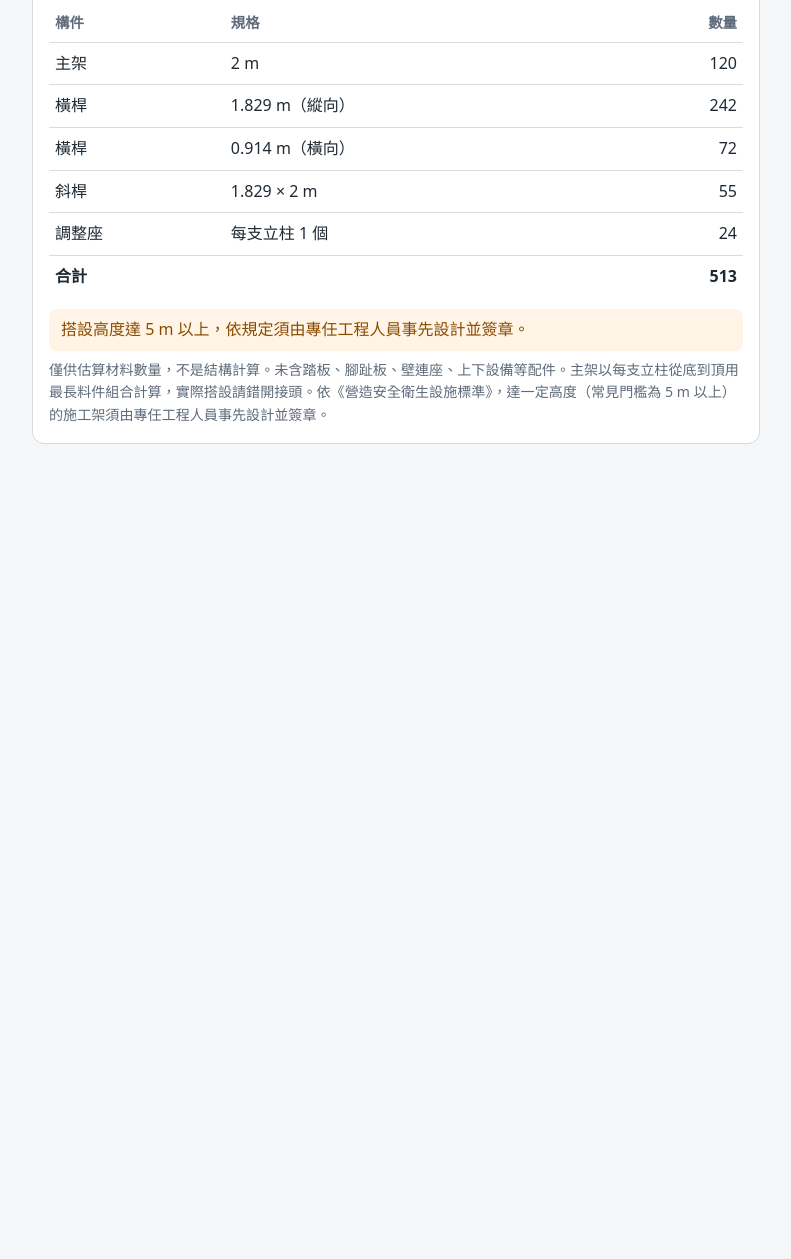
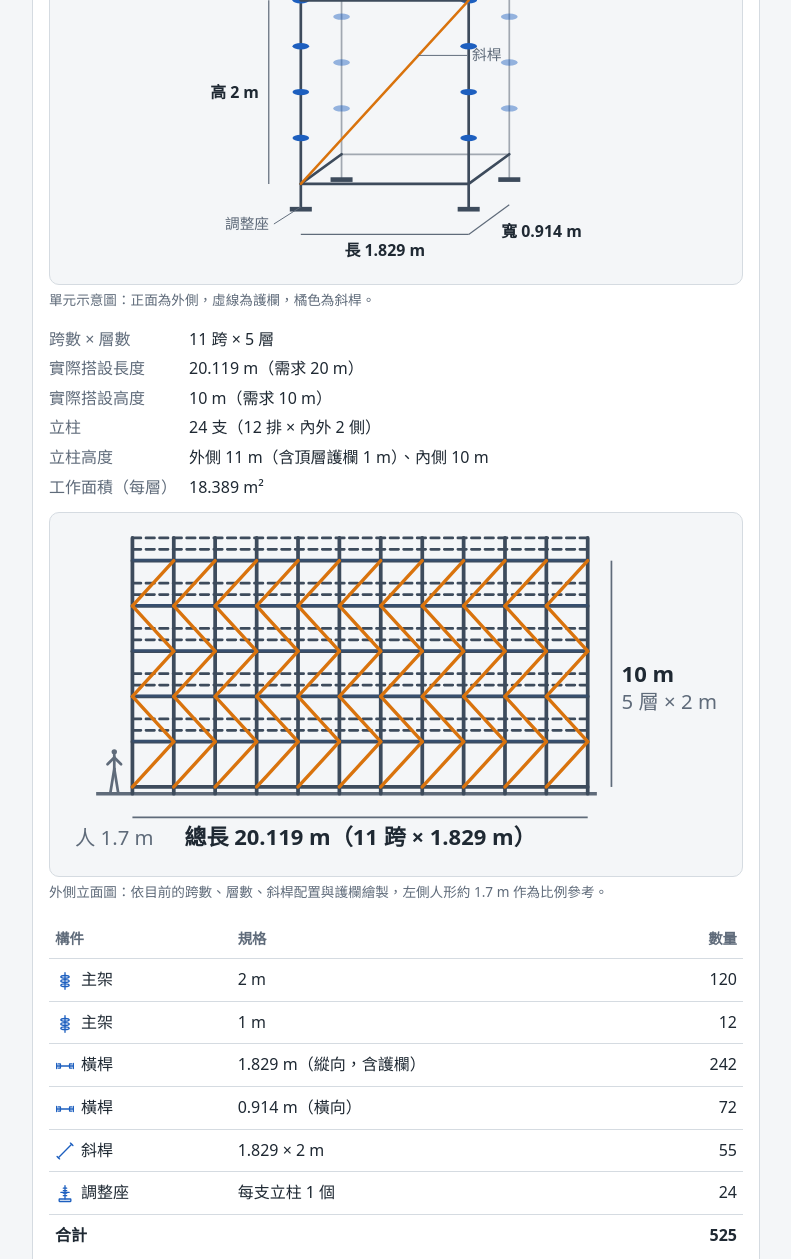
Before and after one commit to www80282002-gif/aaa, a plain HTML site: page scaffold/index.html in a window 1280 px wide. Shown: the part 770-2029 px from the top of the page, without its empty margins (244-1035 px from the left). Before the commit the page ends 1254 px from the top, so only its background shows below. Drawn offline with Linux system fonts and the light colour scheme.

Commit message:
鷹架計算加入示意圖與構件圖示
- 單元立體示意圖與外側立面圖，依輸入即時重畫
- 數量表與構件說明加入構件圖示
- 外側立柱多算 1 m 給頂層護欄；步距 1 m 時護欄不與橫桿重複計算

Co-Authored-By: Claude Opus 5.5 <noreply@anthropic.com>
Claude-Session: https://claude.ai/code/session_01XpQCdMdTtx6wqHmUHRCpiH

```diff
--- a/scaffold/app.js
+++ b/scaffold/app.js
@@ -84,14 +84,17 @@ function showError(msg) {
   el.hidden = !msg;
 }
 
-function addRow(tbody, name, spec, qty, cls) {
+function addRow(tbody, name, spec, qty, cls, icon) {
   const tr = document.createElement('tr');
   if (cls) tr.className = cls;
-  for (const [text, c] of [[name], [spec], [String(qty), 'num']]) {
+  for (const [text, c] of [[name, 'name'], [spec], [String(qty), 'num']]) {
     const td = document.createElement('td');
     td.textContent = text;
     if (c) td.className = c;
     tr.appendChild(td);
+  }
+  if (icon && window.ScaffoldDrawings) {
+    tr.firstChild.insertAdjacentHTML('afterbegin', window.ScaffoldDrawings.iconSvg(icon, 20));
   }
   tbody.appendChild(tr);
 }
@@ -112,6 +115,8 @@ function calculate() {
   warnings.innerHTML = '';
   $('summary').innerHTML = '';
   $('unit').innerHTML = '';
+  $('unit-drawing').innerHTML = '';
+  $('elevation-drawing').innerHTML = '';
 
   if (!(L > 0) || !(H > 0)) return showError('請輸入大於 0 的外牆長度與搭設高度。');
   if (!standards.length) return showError('請輸入至少一種主架長度。');
@@ -140,6 +145,7 @@ function calculate() {
     ['實際搭設長度', `${fmt(actualL)} m（需求 ${fmt(L)} m）`],
     ['實際搭設高度', `${fmt(actualH)} m（需求 ${fmt(H)} m）`],
     ['立柱', `${columns} 支（${lines} 排 × 內外 2 側）`],
+    ['立柱高度', guard ? `外側 ${fmt(actualH + 1)} m（含頂層護欄 1 m）、內側 ${fmt(actualH)} m` : `${fmt(actualH)} m`],
     ['工作面積（每層）', `${fmt(actualL * width)} m²`],
   ]) {
     const dt = document.createElement('dt'); dt.textContent = k;
@@ -147,34 +153,49 @@ function calculate() {
     summary.append(dt, dd);
   }
 
-  const { pieces, rest } = composeColumn(actualH, standards);
+  // 護欄高度：離踏面 0.5 m、1.0 m；若與上一層橫桿同高就不重複計算（頂層除外）。
+  const rails = (lv) => [0.5, 1.0].filter((h) => lv === levels || h < step - 1e-9);
+  const railCount = guard ? Array.from({ length: levels }, (_, i) => rails(i + 1).length).reduce((a, b) => a + b, 0) : 0;
+
+  // 外側立柱多立 1.0 m 給頂層護欄；內側立柱到搭設高度。
+  const pieceQty = new Map();
+  let rest = 0;
+  for (const [h, count] of [[actualH + (guard ? 1.0 : 0), lines], [actualH, lines]]) {
+    const c = composeColumn(h, standards);
+    rest = Math.max(rest, c.rest);
+    for (const [cm, n] of c.pieces) pieceQty.set(cm, (pieceQty.get(cm) || 0) + n * count);
+  }
   let total = 0;
-  for (const [cm, n] of [...pieces.entries()].sort((a, b) => b[0] - a[0])) {
-    const qty = n * columns;
+  for (const [cm, qty] of [...pieceQty.entries()].sort((a, b) => b[0] - a[0])) {
     total += qty;
-    addRow(tbody, '主架', `${fmt(cm / 100)} m`, qty);
+    addRow(tbody, '主架', `${fmt(cm / 100)} m`, qty, '', 'standard');
   }
 
   const ledgerQty = new Map();
   const addLedger = (len, qty) => ledgerQty.set(len, (ledgerQty.get(len) || 0) + qty);
   addLedger(span, tiers * 2 * bays);          // 縱向橫桿：內外兩側、每層含底層
   addLedger(width, tiers * lines);            // 橫向橫桿
-  if (guard) addLedger(span, levels * 2 * bays); // 外側中欄杆＋上欄杆
+  addLedger(span, railCount * bays);          // 外側護欄（中欄杆、上欄杆）
   for (const [len, qty] of ledgerQty) {
     total += qty;
-    addRow(tbody, '橫桿', `${fmt(len)} m${len === span && len === width ? '（縱、橫向）' : len === span ? '（縱向）' : '（橫向）'}`, qty);
+    addRow(tbody, '橫桿', `${fmt(len)} m${len === span && len === width ? '（縱、橫向）' : len === span ? '（縱向，含護欄）' : '（橫向）'}`, qty, '', 'ledger');
   }
 
   const braces = levels * Math.ceil(bays / braceEvery);
   total += braces;
-  addRow(tbody, '斜桿', `${fmt(span)} × ${fmt(step)} m`, braces);
+  addRow(tbody, '斜桿', `${fmt(span)} × ${fmt(step)} m`, braces, '', 'brace');
 
-  addRow(tbody, '調整座', '每支立柱 1 個', columns);
+  addRow(tbody, '調整座', '每支立柱 1 個', columns, '', 'jack');
   total += columns;
   addRow(tbody, '合計', '', total, 'total');
 
+  if (window.ScaffoldDrawings) {
+    window.ScaffoldDrawings.drawUnit($('unit-drawing'), span, width, step);
+    window.ScaffoldDrawings.drawElevation($('elevation-drawing'), { bays, levels, span, step, braceEvery, guard, rails });
+  }
+
   const warn = (t) => { const li = document.createElement('li'); li.textContent = t; warnings.appendChild(li); };
-  if (rest > 0) warn(`主架無法剛好湊出 ${fmt(actualH)} m，差 ${fmt(rest / 100)} m，請補較短主架或以調整座補足。`);
+  if (rest > 0) warn(`主架無法剛好湊出所需高度，差 ${fmt(rest / 100)} m，請補較短主架或以調整座補足。`);
   if (width < 0.45) warn('架寬小於 0.45 m，鋪踏板後工作台淨寬可能不足 40 cm。');
   if (actualH >= 5) warn('搭設高度達 5 m 以上，依規定須由專任工程人員事先設計並簽章。');
   if (step > 2.0) warn('步距超過 2.0 m，請確認設計。');
@@ -206,6 +227,12 @@ applyState(saved);
 refreshOptions();
 calculate();
 
+if (window.ScaffoldDrawings) {
+  for (const el of document.querySelectorAll('.part-icon')) {
+    el.innerHTML = window.ScaffoldDrawings.iconSvg(el.dataset.icon, 40);
+  }
+}
+
 function updateOnline() {
   $('offline-status').textContent = navigator.onLine ? '' : '目前離線，計算功能仍可使用。';
 }
--- /dev/null
+++ b/scaffold/drawings.js
@@ -0,0 +1,177 @@
+'use strict';
+
+// 圖示與示意圖。所有圖形以公尺計算後換算成 SVG 座標，顏色由 CSS 控制（支援深色模式）。
+const SVG_NS = 'http://www.w3.org/2000/svg';
+const r1 = (n) => Math.round(n * 10) / 10;
+const fmtM = (n) => `${Math.round(n * 1000) / 1000} m`;
+
+function svgEl(tag, attrs, parent) {
+  const el = document.createElementNS(SVG_NS, tag);
+  for (const [k, v] of Object.entries(attrs || {})) el.setAttribute(k, v);
+  if (parent) parent.appendChild(el);
+  return el;
+}
+
+function line(parent, a, b, cls) {
+  return svgEl('line', { x1: r1(a[0]), y1: r1(a[1]), x2: r1(b[0]), y2: r1(b[1]), class: cls }, parent);
+}
+
+function text(parent, p, str, cls, anchor) {
+  const t = svgEl('text', { x: r1(p[0]), y: r1(p[1]), class: cls || 'label', 'text-anchor': anchor || 'middle' }, parent);
+  t.textContent = str;
+  return t;
+}
+
+function newSvg(container, label) {
+  container.innerHTML = '';
+  const svg = svgEl('svg', { role: 'img', 'aria-label': label, class: 'drawing' }, container);
+  svgEl('title', {}, svg).textContent = label;
+  return svg;
+}
+
+function fitViewBox(svg, pad) {
+  const box = svg.getBBox();
+  svg.setAttribute('viewBox', [box.x - pad, box.y - pad, box.width + pad * 2, box.height + pad * 2].map(r1).join(' '));
+}
+
+// 構件小圖示（24×24），用於數量表與構件說明。
+const ICONS = {
+  standard: '<line x1="12" y1="2" x2="12" y2="22"/><ellipse cx="12" cy="7" rx="5" ry="1.6"/><ellipse cx="12" cy="12" rx="5" ry="1.6"/><ellipse cx="12" cy="17" rx="5" ry="1.6"/>',
+  ledger: '<line x1="3" y1="12" x2="21" y2="12"/><path d="M2 9v6M22 9v6"/><path d="M4 9.5h2.5v5H4M20 9.5h-2.5v5H20"/>',
+  brace: '<line x1="4" y1="20" x2="20" y2="4"/><path d="M2.5 18.5l3 3M18.5 2.5l3 3"/>',
+  jack: '<line x1="12" y1="2" x2="12" y2="18"/><path d="M10 5h4M10 8h4M10 11h4M10 14h4"/><path d="M7 10h10"/><rect x="5" y="18" width="14" height="3" rx="0.5"/>',
+};
+
+function iconSvg(name, size) {
+  const s = size || 24;
+  return `<svg class="icon" viewBox="0 0 24 24" width="${s}" height="${s}" aria-hidden="true">${ICONS[name] || ''}</svg>`;
+}
+
+// 單元立體示意圖：斜投影，正面為外側（縱向橫桿那一面）。
+function drawUnit(container, span, width, step) {
+  const svg = newSvg(container, `單元示意圖：長 ${fmtM(span)}、寬 ${fmtM(width)}、高 ${fmtM(step)}`);
+  const f = 150 / Math.max(span, step, 1.2);
+  const dx = Math.cos(Math.PI / 5) * 0.6;
+  const dy = Math.sin(Math.PI / 5) * 0.6;
+  const P = (x, y, z) => [(x + y * dx) * f, (-z - y * dy) * f];
+  const rail = 1.0;
+  const top = step + rail;
+
+  const back = svgEl('g', { class: 'back' }, svg);
+  const mid = svgEl('g', {}, svg);
+  const front = svgEl('g', {}, svg);
+
+  // 立柱（內側到步距高度，外側多 1 m 給護欄）＋圓盤
+  for (const [x, y, g, h] of [[0, width, back, step], [span, width, back, step], [0, 0, front, top], [span, 0, front, top]]) {
+    line(g, P(x, y, -0.25), P(x, y, h), 'steel');
+    for (let z = 0.5; z <= h + 1e-9; z += 0.5) {
+      const c = P(x, y, z);
+      svgEl('ellipse', { cx: r1(c[0]), cy: r1(c[1]), rx: r1(0.09 * f), ry: r1(0.035 * f), class: 'rosette' }, g);
+    }
+    const b = P(x, y, -0.25);
+    svgEl('rect', { x: r1(b[0] - 0.12 * f), y: r1(b[1]), width: r1(0.24 * f), height: r1(0.05 * f), class: 'plate' }, g);
+  }
+
+  // 踏板
+  const deck = [P(0, 0, step), P(span, 0, step), P(span, width, step), P(0, width, step)];
+  svgEl('polygon', { points: deck.map((p) => p.map(r1).join(',')).join(' '), class: 'deck' }, mid);
+
+  // 橫桿：底層與步距高度，四邊
+  for (const z of [0, step]) {
+    line(back, P(0, width, z), P(span, width, z), 'steel');
+    line(mid, P(0, 0, z), P(0, width, z), 'steel');
+    line(mid, P(span, 0, z), P(span, width, z), 'steel');
+    line(front, P(0, 0, z), P(span, 0, z), 'steel');
+  }
+  // 護欄
+  for (const z of [step + 0.5, step + rail]) line(front, P(0, 0, z), P(span, 0, z), 'steel rail');
+  // 斜桿
+  line(front, P(0, 0, 0), P(span, 0, step), 'brace');
+
+  // 尺寸標註
+  const dims = svgEl('g', { class: 'dims' }, svg);
+  const yb = -0.55;
+  line(dims, P(0, 0, yb), P(span, 0, yb), 'dim');
+  text(dims, [P(span / 2, 0, yb)[0], P(0, 0, yb)[1] + 18], `長 ${fmtM(span)}`);
+  line(dims, P(span, 0, yb), P(span, width, yb), 'dim');
+  const wp = P(span, width / 2, yb);
+  text(dims, [wp[0] + 10, wp[1] + 14], `寬 ${fmtM(width)}`, 'label', 'start');
+  const xl = -0.35;
+  line(dims, P(xl, 0, 0), P(xl, 0, step), 'dim');
+  const hp = P(xl, 0, step / 2);
+  text(dims, [hp[0] - 8, hp[1] + 5], `高 ${fmtM(step)}`, 'label', 'end');
+
+  // 構件引線標示
+  const tag = (p, dxp, dyp, str) => {
+    const q = [p[0] + dxp, p[1] + dyp];
+    line(dims, p, q, 'leader');
+    text(dims, [q[0] + (dxp > 0 ? 4 : -4), q[1] + 4], str, 'tag', dxp > 0 ? 'start' : 'end');
+  };
+  tag(P(span, 0, top - 0.2), 26, -6, '主架');
+  tag(P(span * 0.5, 0, step + rail), 0.0001, -22, '護欄');
+  tag(P(span * 0.7, 0, step * 0.7), 40, 0, '斜桿');
+  tag(P(0, 0, -0.25), -22, 14, '調整座');
+
+  fitViewBox(svg, 12);
+}
+
+// 外側立面圖：依跨數、層數、斜桿配置與護欄畫出整面施工架。
+function drawElevation(container, o) {
+  const { bays, levels, span, step, braceEvery, guard, rails } = o;
+  const L = bays * span;
+  const H = levels * step;
+  const top = H + (guard ? 1.0 : 0);
+  const svg = newSvg(container, `外側立面圖：${bays} 跨 × ${levels} 層，長 ${fmtM(L)}、高 ${fmtM(H)}`);
+  const f = Math.min(290 / (L + 1.6), 260 / (top + 0.6));
+  const P = (x, z) => [x * f, -z * f];
+  const g = svgEl('g', {}, svg);
+
+  line(g, P(-1.6, -0.3), P(L + 0.4, -0.3), 'ground');
+
+  for (let i = 0; i <= bays; i++) {
+    line(g, P(i * span, -0.3), P(i * span, top), 'steel');
+  }
+  for (let t = 0; t <= levels; t++) {
+    line(g, P(0, t * step), P(L, t * step), 'steel');
+    if (t > 0) svgEl('rect', { x: r1(0), y: r1(-t * step * f - 0.08 * f), width: r1(L * f), height: r1(Math.max(0.08 * f, 1.5)), class: 'deck' }, g);
+  }
+  if (guard) {
+    for (let lv = 1; lv <= levels; lv++) {
+      for (const h of rails(lv)) line(g, P(0, lv * step + h), P(L, lv * step + h), 'steel rail');
+    }
+  }
+  for (let lv = 0; lv < levels; lv++) {
+    for (let i = 0; i < bays; i += braceEvery) {
+      const x0 = i * span;
+      const a = lv % 2 ? [x0, (lv + 1) * step] : [x0, lv * step];
+      const b = lv % 2 ? [x0 + span, lv * step] : [x0 + span, (lv + 1) * step];
+      line(g, P(...a), P(...b), 'brace');
+    }
+  }
+
+  // 1.7 m 人形比例尺
+  const px = -0.8;
+  const head = P(px, 1.55);
+  const person = svgEl('g', { class: 'person' }, g);
+  svgEl('circle', { cx: r1(head[0]), cy: r1(head[1]), r: r1(0.12 * f) }, person);
+  line(person, P(px, 1.42), P(px, 0.8), '');
+  line(person, P(px, 0.8), P(px - 0.18, -0.3), '');
+  line(person, P(px, 0.8), P(px + 0.18, -0.3), '');
+  line(person, P(px - 0.3, 1.0), P(px, 1.3), '');
+  line(person, P(px + 0.3, 1.0), P(px, 1.3), '');
+
+  const dims = svgEl('g', { class: 'dims' }, svg);
+  const yb = -0.3;
+  const base = P(0, yb)[1] + 22;
+  line(dims, [0, base - 8], [L * f, base - 8], 'dim');
+  text(dims, [L * f / 2, base + 8], `總長 ${fmtM(L)}（${bays} 跨 × ${fmtM(span)}）`);
+  const xr = L * f + 14;
+  line(dims, [xr, 0], [xr, -H * f], 'dim');
+  text(dims, [xr + 6, -H * f / 2 + 5], `${fmtM(H)}`, 'label', 'start');
+  text(dims, [xr + 6, -H * f / 2 + 21], `${levels} 層 × ${fmtM(step)}`, 'tag', 'start');
+  text(dims, [P(px, 0)[0], base + 8], '人 1.7 m', 'tag');
+
+  fitViewBox(svg, 10);
+}
+
+window.ScaffoldDrawings = { drawUnit, drawElevation, iconSvg };
--- a/scaffold/index.html
+++ b/scaffold/index.html
@@ -77,7 +77,15 @@
     <section class="card" aria-labelledby="result-title">
       <h2 id="result-title">估算結果</h2>
       <div id="unit" class="unit"></div>
+      <figure class="figure">
+        <div id="unit-drawing" class="drawing-box"></div>
+        <figcaption>單元示意圖：正面為外側，虛線為護欄，橘色為斜桿。</figcaption>
+      </figure>
       <dl id="summary" class="summary"></dl>
+      <figure class="figure">
+        <div id="elevation-drawing" class="drawing-box"></div>
+        <figcaption>外側立面圖：依目前的跨數、層數、斜桿配置與護欄繪製，左側人形約 1.7 m 作為比例參考。</figcaption>
+      </figure>
       <table class="bom">
         <thead><tr><th scope="col">構件</th><th scope="col">規格</th><th scope="col" class="num">數量</th></tr></thead>
         <tbody id="bom"></tbody>
@@ -85,12 +93,22 @@
       <ul id="warnings" class="warnings"></ul>
       <p class="hint">僅供估算材料數量，不是結構計算。未含踏板、腳趾板、壁連座、上下設備等配件。主架以每支立柱從底到頂用最長料件組合計算，實際搭設請錯開接頭。依《營造安全衛生設施標準》，達一定高度（常見門檻為 5 m 以上）的施工架須由專任工程人員事先設計並簽章。</p>
     </section>
+    <section class="card" aria-labelledby="parts-title">
+      <h2 id="parts-title">構件說明</h2>
+      <ul class="parts">
+        <li><span class="part-icon" data-icon="standard"></span><div><strong>主架（立柱）</strong><p>垂直受力的鋼管，每 0.5 m 一個圓盤，用來插接橫桿與斜桿。多支疊接決定總高度。</p></div></li>
+        <li><span class="part-icon" data-icon="ledger"></span><div><strong>橫桿</strong><p>水平連接兩支立柱。縱向橫桿決定「長」（跨距），橫向橫桿決定「寬」（架寬），也用作護欄。</p></div></li>
+        <li><span class="part-icon" data-icon="brace"></span><div><strong>斜桿</strong><p>斜向補強，防止架體受力扭曲變形。規格以「跨距 × 步距」表示，步距就是每層的「高」。</p></div></li>
+        <li><span class="part-icon" data-icon="jack"></span><div><strong>調整座</strong><p>立柱底部的可調螺桿與底板，用來調平地面高低差，並補足主架湊不齊的高度。</p></div></li>
+      </ul>
+    </section>
   </main>
 
   <footer class="site-footer">
     <span id="offline-status"></span>
   </footer>
 
+  <script src="drawings.js"></script>
   <script src="app.js"></script>
 </body>
 </html>
--- a/scaffold/style.css
+++ b/scaffold/style.css
@@ -145,3 +145,39 @@ input:focus, select:focus { outline: 2px solid var(--primary); outline-offset: 1
 }
 
 .site-footer { color: var(--muted); font-size: 0.85rem; padding-bottom: 24px; }
+
+/* 示意圖與圖示 */
+:root { --steel: #3d4b5c; --brace: #d9730d; --deck: rgba(29, 95, 191, 0.18); --rosette: #1d5fbf; }
+@media (prefers-color-scheme: dark) {
+  :root { --steel: #c3ccd6; --brace: #f0a04b; --deck: rgba(91, 156, 240, 0.25); --rosette: #5b9cf0; }
+}
+
+.figure { margin: 0 0 16px; }
+.figure figcaption { color: var(--muted); font-size: 0.85rem; margin-top: 4px; }
+.drawing-box { background: var(--bg); border: 1px solid var(--border); border-radius: 10px; padding: 8px; }
+.drawing { display: block; width: 100%; height: auto; max-height: 420px; overflow: visible; }
+
+.drawing .steel { stroke: var(--steel); stroke-width: 2.2; stroke-linecap: round; }
+.drawing .back .steel { stroke-width: 1.4; opacity: 0.45; }
+.drawing .rail { stroke-dasharray: 5 3; stroke-width: 1.6; }
+.drawing .brace { stroke: var(--brace); stroke-width: 2; stroke-linecap: round; }
+.drawing .deck { fill: var(--deck); stroke: none; }
+.drawing .rosette { fill: var(--rosette); }
+.drawing .back .rosette { opacity: 0.45; }
+.drawing .plate { fill: var(--steel); }
+.drawing .ground { stroke: var(--muted); stroke-width: 2; }
+.drawing .dim { stroke: var(--muted); stroke-width: 1; }
+.drawing .leader { stroke: var(--muted); stroke-width: 0.8; }
+.drawing .person { stroke: var(--muted); stroke-width: 1.6; fill: none; stroke-linecap: round; }
+.drawing .person circle { fill: var(--muted); stroke: none; }
+.drawing .label { fill: var(--text); font-size: 13px; font-weight: 600; }
+.drawing .tag { fill: var(--muted); font-size: 12px; }
+
+.icon { fill: none; stroke: currentColor; stroke-width: 1.6; stroke-linecap: round; stroke-linejoin: round; vertical-align: middle; flex: none; }
+.bom td.name { white-space: nowrap; }
+.bom td.name .icon { margin-right: 6px; color: var(--primary); }
+
+.parts { list-style: none; margin: 0; padding: 0; display: grid; gap: 12px; }
+.parts li { display: flex; gap: 12px; align-items: flex-start; }
+.parts p { margin: 2px 0 0; color: var(--muted); font-size: 0.92rem; }
+.part-icon { display: inline-flex; align-items: center; justify-content: center; width: 56px; height: 56px; border-radius: 12px; background: var(--accent-bg); color: var(--primary); flex: none; }
--- a/scaffold/sw.js
+++ b/scaffold/sw.js
@@ -1,10 +1,11 @@
 'use strict';
 
-const CACHE = 'scaffold-calc-v1';
+const CACHE = 'scaffold-calc-v2';
 const ASSETS = [
   './',
   'index.html',
   'style.css',
+  'drawings.js',
   'app.js',
   'manifest.webmanifest',
   'icons/icon.svg',
```
Also changed, not shown: 1 other file.
